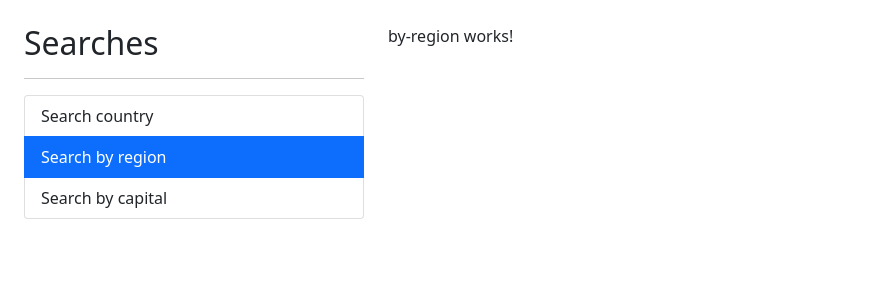
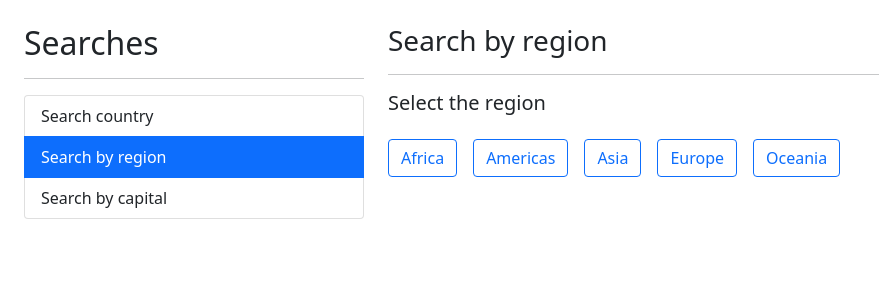
Before and after one commit to SergioGordillo/CountriesAppAngular, an Angular app: page /region in a window 1280 px wide. Shown: the top 300 px of the page, without its empty margins (0-879 px from the left). Built offline with nearby package versions, Linux system fonts and the light colour scheme.

Commit message:
Search country by region done, optimization is still left

```diff
--- a/src/app/countries/pages/by-region/by-region.component.html
+++ b/src/app/countries/pages/by-region/by-region.component.html
@@ -1 +1,23 @@
-<p>by-region works!</p>
+<h3>Search by region <small>{{activeRegion | titlecase}}</small></h3>
+<hr/>
+
+<h5>Select the region</h5>
+
+<div class="row">
+    <div class="col">
+        <button *ngFor="let region of regions"
+                 [class]="getCSSClassForRegion(region)"
+                 (click)="activateRegion(region)"
+        >
+            {{region | titlecase}}
+        </button>
+    </div>
+</div>
+
+<div
+    *ngIf="countries.length>0"
+    class="row mt-3">
+    <div class="col">
+        <app-countries-table [countries]="countries"></app-countries-table>
+    </div>
+</div>
--- a/src/app/countries/pages/by-region/by-region.component.ts
+++ b/src/app/countries/pages/by-region/by-region.component.ts
@@ -1,4 +1,6 @@
-import { Component, OnInit } from '@angular/core';
+import { Component} from '@angular/core';
+import { Country } from '../../interfaces/country.interface';
+import { CountriesService } from '../../services/countries.service';
 
 @Component({
   selector: 'app-by-region',
@@ -6,11 +8,31 @@
   styles: [
   ]
 })
-export class ByRegionComponent implements OnInit {
+export class ByRegionComponent {
 
-  constructor() { }
+  regions: string[]=["africa", "americas", "asia", "europe", "oceania"];
+  activeRegion: string="";
+  countries: Country[]=[];
 
-  ngOnInit(): void {
+  constructor(private countriesService: CountriesService) { }
+
+  getCSSClassForRegion(region:string){
+    return (region===this.activeRegion) ? 'btn btn-primary mt-3 me-3' : 'btn btn-outline-primary mt-3 me-3'
   }
 
+  activateRegion(region:string){
+
+    if (region===this.activeRegion){ return ;}
+
+    this.activeRegion=region;
+    this.countries=[];
+
+    this.countriesService.getCountriesByRegion(region)
+      .subscribe((countries)=>{
+        this.countries=countries
+      });
+  }
+
+
+
 }
--- a/src/app/countries/services/countries.service.ts
+++ b/src/app/countries/services/countries.service.ts
@@ -28,4 +28,9 @@
     const url=`${this.apiURL}/alpha/${code}`;
     return this.http.get<Country>(url);
   }
+
+  getCountriesByRegion(region:string):Observable<Country[]>{
+    const url=`${this.apiURL}/region/${region}`;
+    return this.http.get<Country[]>(url);
+  }
 }
```
